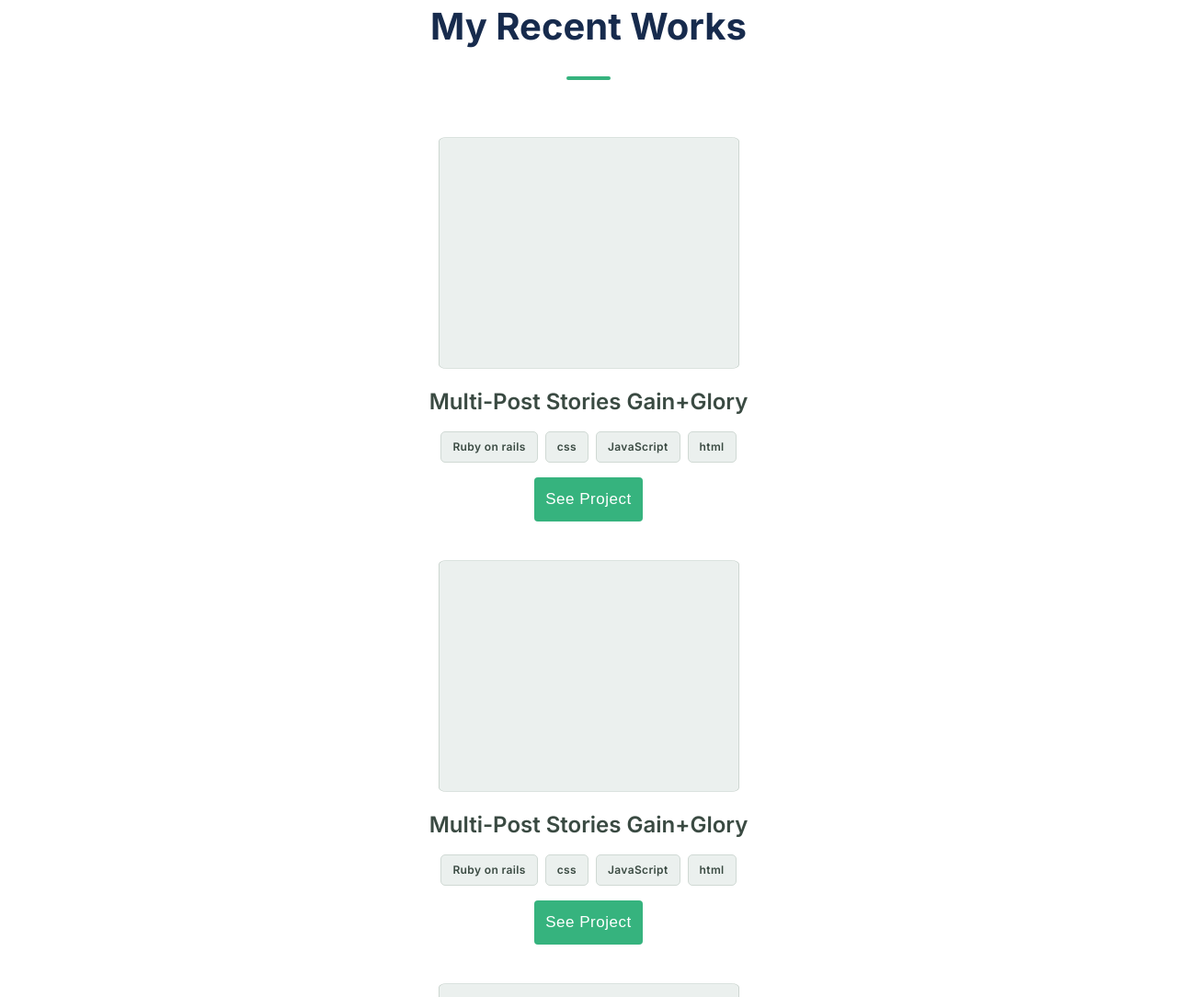
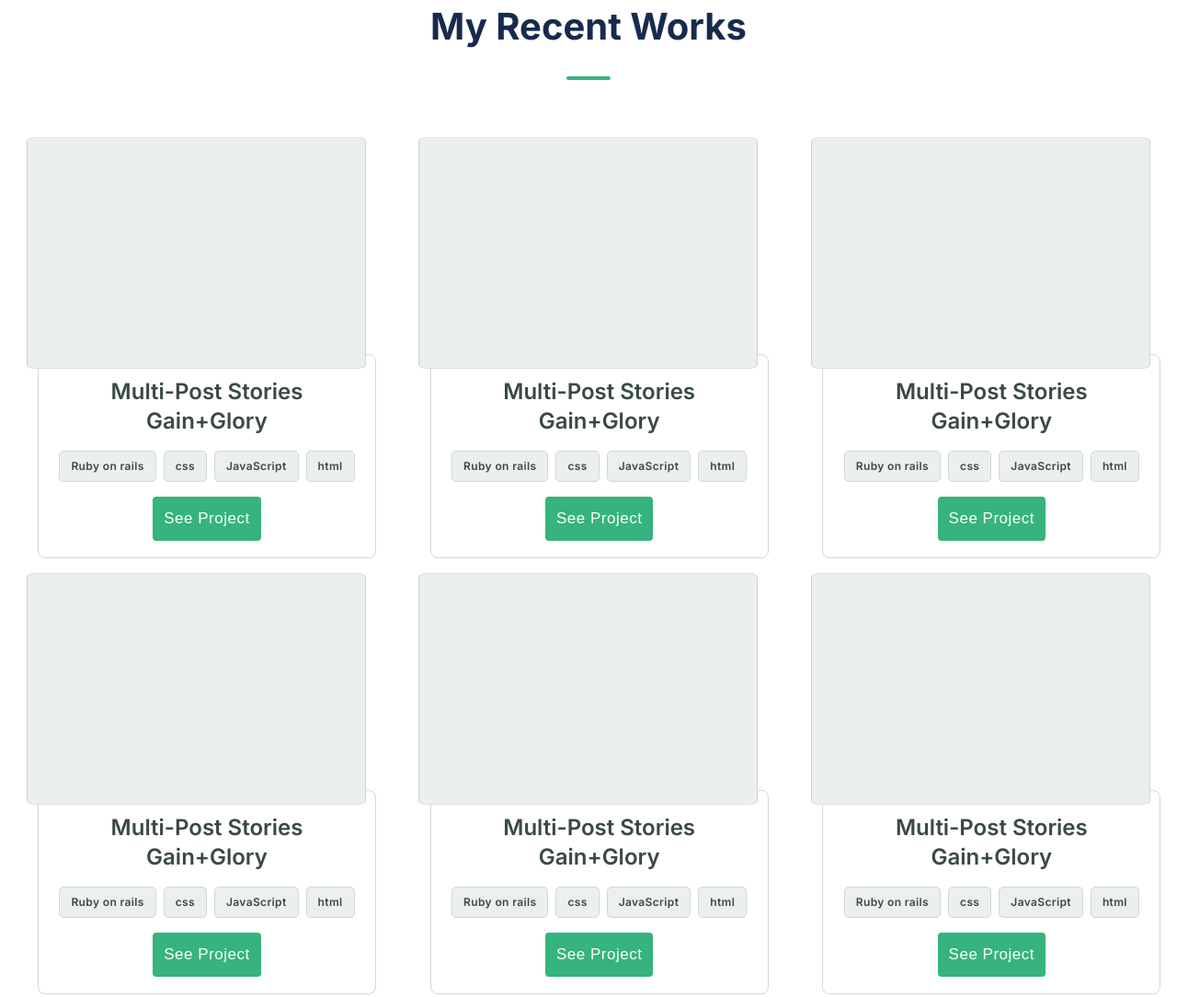
Before and after one commit to Mujeeb4582/Portfolio, a website: page index.html in a window 1280 px wide. Shown: the part 883-1967 px from the top of the page at 92% size. Drawn offline with Linux system fonts and the light colour scheme.

Commit message:
Add the styles for work section in style.css for desktop-version

```diff
--- a/style.css
+++ b/style.css
@@ -457,4 +457,39 @@ form textarea {
     justify-content: center;
   }
 
+  /* work section */
+
+  .grid-container {
+    display: grid;
+    grid-template-columns: 1fr 1fr 1fr;
+    row-gap: 16px;
+  }
+
+  .work {
+    display: flex;
+    flex-direction: column;
+    justify-content: center;
+  }
+
+  .img-holder img {
+    width: 369px;
+    height: 252px;
+  }
+
+  .grid-item3 {
+    border: 1px solid #d0d9d4;
+    border-radius: 8px;
+    width: 368px;
+    height: 222px;
+    margin-top: -20px;
+    margin-left: 41px;
+    z-index: -1;
+  }
+
+  .project-title {
+    margin-top: 24px;
+  }
+
+  /* work section end */
+
 }
```
